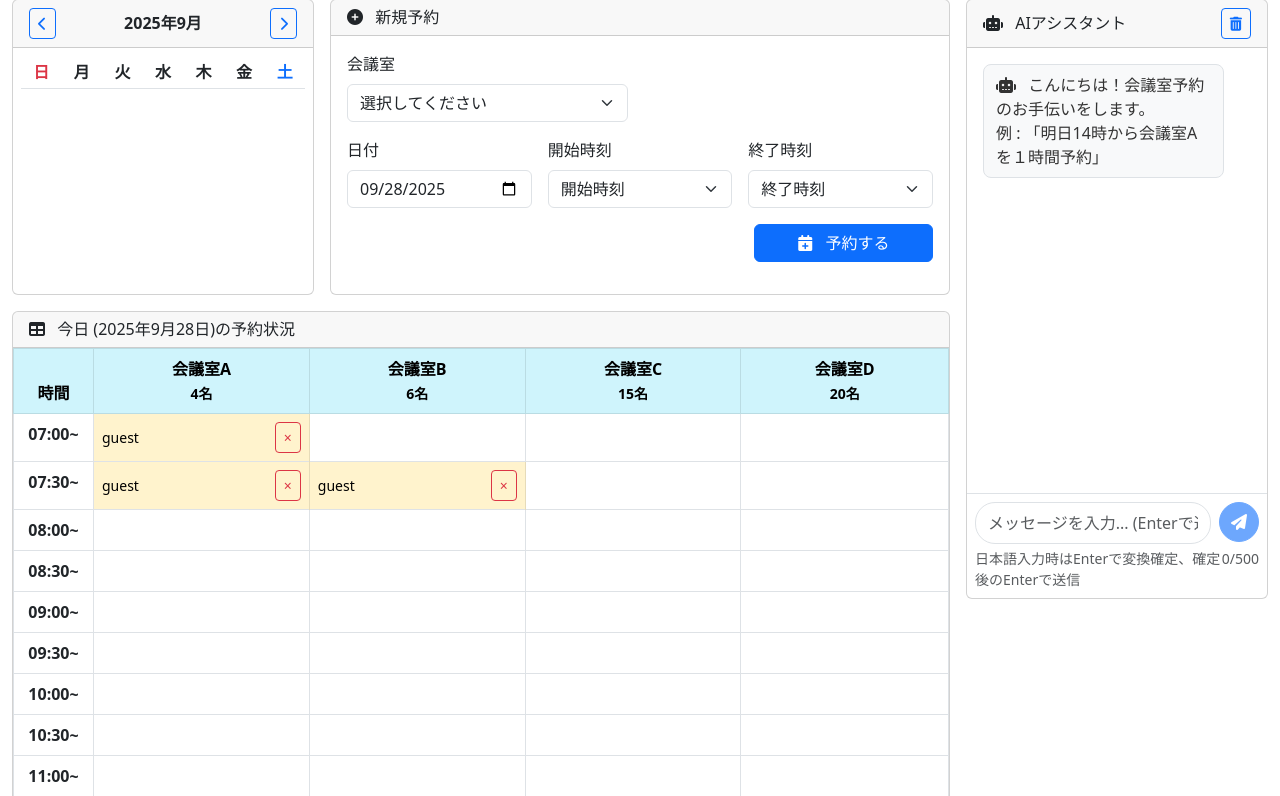
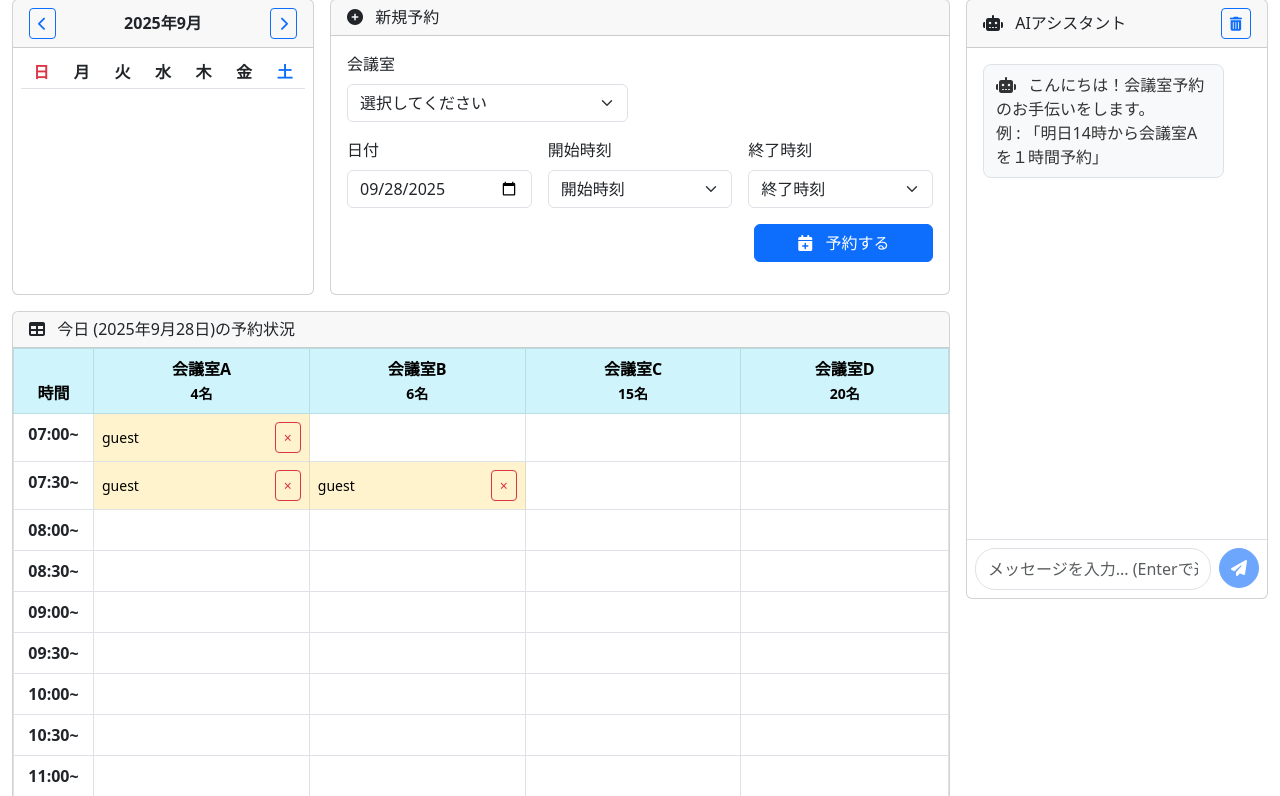
Before and after one commit to inoryu-os/ai_reservation_system, a Flask app: page / in a window 1280 px wide. Shown: the part 73-869 px from the top of the page. Run offline with Flask 3, Linux system fonts and the light colour scheme; data comes from the database, SQL or seed files in the repository; lists and menus that the app fills with data are empty.

Commit message:
delete char-counter of ai-chat  in html

```diff
--- a/static/js/chat.js
+++ b/static/js/chat.js
@@ -9,11 +9,9 @@ class ChatManager {
         this.chatInput = document.getElementById('chat-input');
         this.chatSendBtn = document.getElementById('chat-send-btn');
         this.clearChatBtn = document.getElementById('clear-chat');
-        this.charCounter = document.getElementById('char-counter');
 
         this.initEventListeners();
 
-        // 初期状態の文字カウンターを設定
         this.updateSendButton();
     }
 
@@ -52,24 +50,6 @@ class ChatManager {
         const text = this.chatInput.value;
         const hasText = text.trim().length > 0;
         this.chatSendBtn.disabled = !hasText;
-
-        // 文字数カウンターを更新
-        if (this.charCounter) {
-            const length = text.length;
-            this.charCounter.textContent = `${length}/500`;
-
-            // 文字数が多くなったら警告色に変更
-            if (length > 400) {
-                this.charCounter.classList.add('text-warning');
-                this.charCounter.classList.remove('text-muted');
-            } else if (length > 480) {
-                this.charCounter.classList.add('text-danger');
-                this.charCounter.classList.remove('text-warning', 'text-muted');
-            } else {
-                this.charCounter.classList.add('text-muted');
-                this.charCounter.classList.remove('text-warning', 'text-danger');
-            }
-        }
     }
 
     async handleSubmit(event) {
--- a/templates/index.html
+++ b/templates/index.html
@@ -208,10 +208,6 @@
                                         <span class="visually-hidden">送信</span>
                                     </button>
                                 </div>
-                                <div class="d-flex justify-content-between mt-1">
-                                    <small class="text-muted">日本語入力時はEnterで変換確定、確定後のEnterで送信</small>
-                                    <small class="text-muted" id="char-counter">0/500</small>
-                                </div>
                             </form>
                         </div>
                     </div>
```
